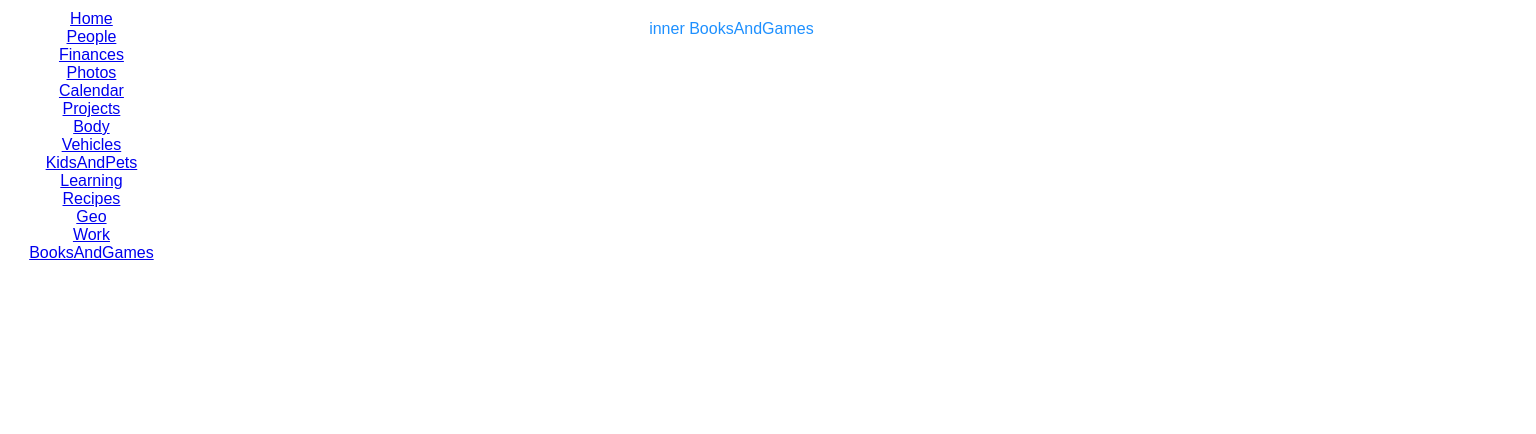
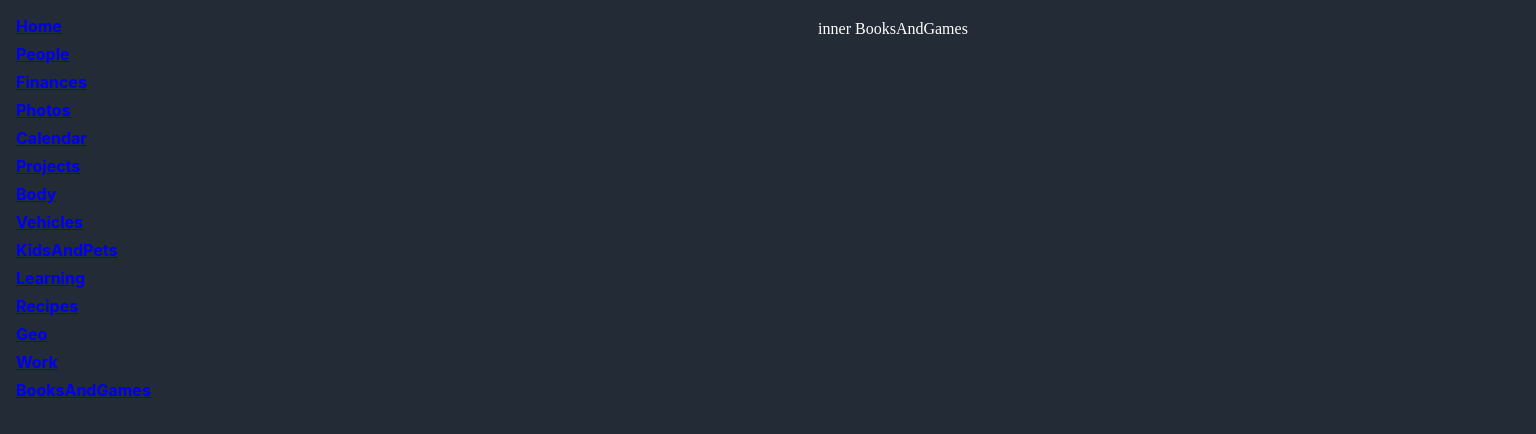
Before and after one commit to ace-jc/selfOS, a React (Create React App) app in the folder selfos-ui/: page /BooksAndGames in a window 1280 px wide. Shown: the top 434 px of the page, 1536 px wide, since content can reach past the window. Built offline with nearby package versions, Linux system fonts and the light colour scheme.

Commit message:
tweaking the formatting on the site to make it a bit more of a dark theme.. tweaking the navigation as well

```diff
--- a/selfos-ui/src/Navigation.css
+++ b/selfos-ui/src/Navigation.css
@@ -1,20 +1,59 @@
+html {
+  height: 100%;
+  width: 100%;
+}
+
+body {
+  height: 100%;
+  width: 100%;
+  display: flex;
+}
+
 .mainnav{
-  color: DodgerBlue;
-  font-family: Arial;
+  color: White;
+  font-family: "Arial Bold";
   display: flex;
   text-align: center;
+  background-color: rgb(34, 43, 54);
+  height: 100%;
 }
 
 
 .column-1{
-  margin-top: 10px;
-  width: 15%;
+  width: 250px;
+  min-width: 64px;
+  -webkit-box-align: center;
+  align-items: center;
+  position: relative;
+  box-sizing: border-box;
+  -webkit-tap-highlight-color: transparent;
+  background-color: transparent;
+  outline: 0px;
+  border: 0px;
+  margin: 0px;
+  cursor: pointer;
+  user-select: none;
+  vertical-align: middle;
+  appearance: none;
+  text-decoration: none;
+  font-family: -apple-system, BlinkMacSystemFont, "Segoe UI", Helvetica, Arial, sans-serif, "Apple Color Emoji", "Segoe UI Emoji";
+  font-size: 0.875rem;
+  line-height: 1.75;
+  border-radius: 16px;
+  transition: background-color 250ms cubic-bezier(0.4, 0, 0.2, 1) 0ms, box-shadow 250ms cubic-bezier(0.4, 0, 0.2, 1) 0ms, border-color 250ms cubic-bezier(0.4, 0, 0.2, 1) 0ms, color 250ms cubic-bezier(0.4, 0, 0.2, 1) 0ms;
+  color: rgb(104, 142, 255);
+  font-weight: 700;
+  -webkit-box-pack: start;
+  justify-content: flex-start;
+  text-align: left;
+  padding: 12px 8px 12px 16px;
+  text-transform: none;
 }
 
 
 .column-2{
+  width: 1286px;
   margin-top: 20px;
-  width: 90%
 }
 
 
--- a/selfos-ui/src/Navigation.js
+++ b/selfos-ui/src/Navigation.js
@@ -25,7 +25,6 @@ class Navigation extends React.Component{
   this.state = {
     width: this.props.width,
     height: this.props.height,
-    hover: false,
   };
 }
 
--- a/selfos-ui/src/categories/People/Person.css
+++ b/selfos-ui/src/categories/People/Person.css
@@ -2,7 +2,7 @@
   display: inline-block;
   width: 150px;
   height: 150px;
-  margin: 10px;
-  background-color: black;
+  margin: 5px;
+  background-color: rgb(145, 158, 171);
   border-radius: 5px;
 }
```
Also changed, not shown: selfos-ui/src/categories/People/Person.js (+15 -0 lines).
